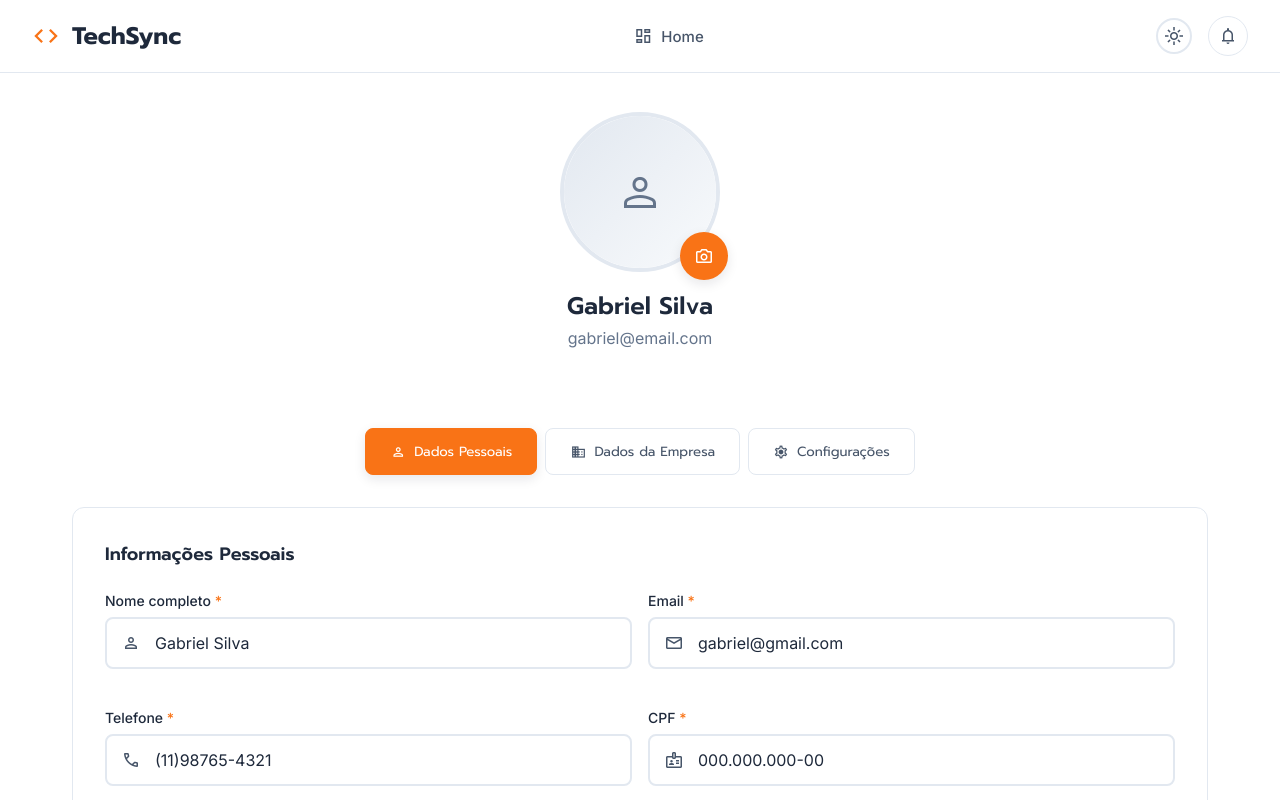
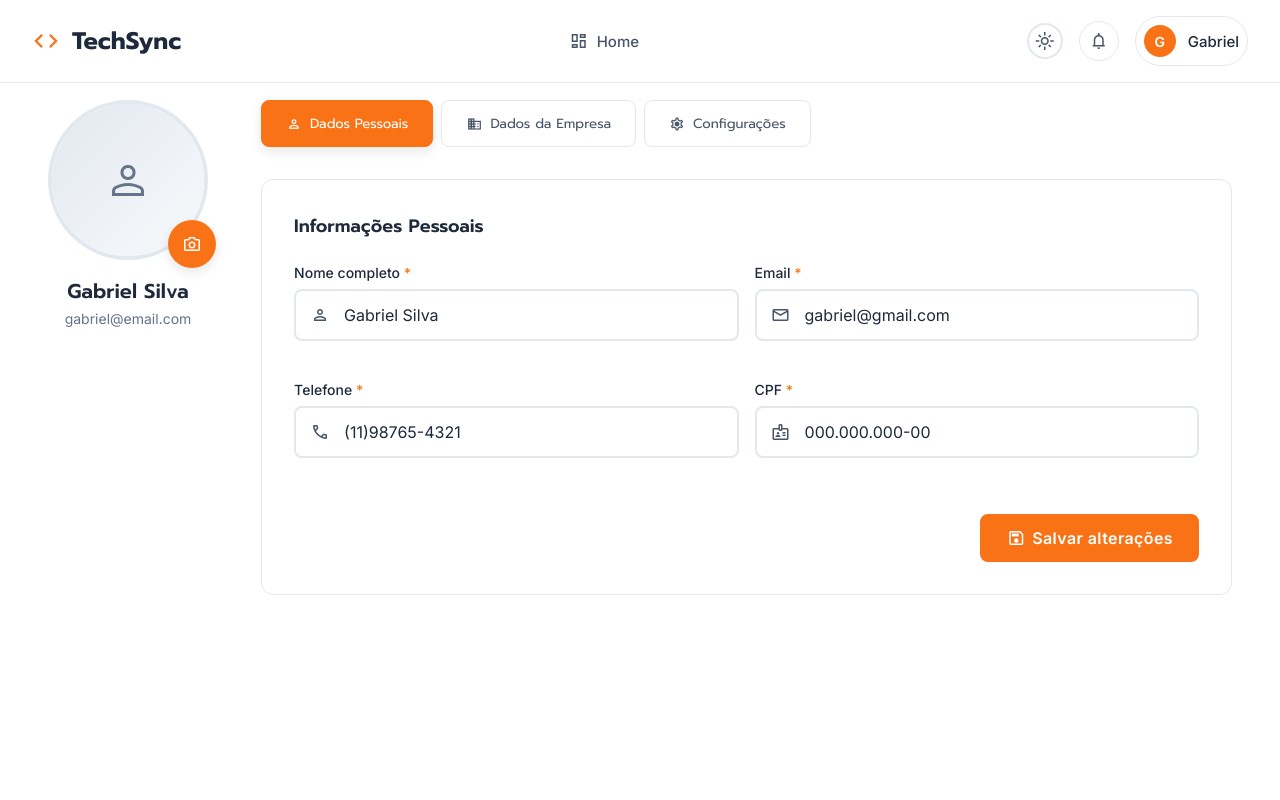
Before and after one commit to nrymmoreira/techsync-app, a React (Vite) app: page /perfil in a window 1280 px wide. Shown: the top 800 px of the page. Built offline with nearby package versions, Linux system fonts and the light colour scheme; sample sign-in values are in the browser's storage.

Commit message:
Correções no Perfil e Navbar

```diff
--- a/package.json
+++ b/package.json
@@ -10,6 +10,7 @@
     "preview": "vite preview"
   },
   "dependencies": {
+    "axios": "^1.10.0",
     "lucide-react": "^0.514.0",
     "react": "^18.3.1",
     "react-dom": "^18.3.1",
--- a/src/App.jsx
+++ b/src/App.jsx
@@ -37,14 +37,6 @@ const AppContent = () => {
             </PrivateRoute>
           }
         />
-        <Route
-          path="/configuracoes"
-          element={
-            <PrivateRoute>
-              <Configuracoes />
-            </PrivateRoute>
-          }
-        />
       </Routes>
     </>
   );
--- a/src/components/Navbar/Navbar.jsx
+++ b/src/components/Navbar/Navbar.jsx
@@ -14,6 +14,9 @@ import {
   NavText,
   UserSection,
   NotificationButton,
+  UserButton,
+  UserAvatar,
+  UserName,
   MobileMenuButton,
   MobileMenu,
   MobileMenuItem,
@@ -44,12 +47,6 @@ const Navbar = () => {
       label: 'Perfil',
       icon: 'person',
       path: '/perfil'
-    },
-    {
-      id: 'settings',
-      label: 'Configurações',
-      icon: 'settings',
-      path: '/configuracoes'
     },
     {
       id: 'logout',
@@ -111,6 +108,15 @@ const Navbar = () => {
               <span className="material-symbols-outlined">notifications</span>
             </NotificationButton>
 
+            <UserButton
+              aria-label="Perfil do usuário - Gabriel"
+             $isDarkMode={isDarkMode}
+              onClick={() => navigate("/perfil")}
+            >
+              <UserAvatar $isDarkMode={isDarkMode}>G</UserAvatar>
+              <UserName $isDarkMode={isDarkMode}>Gabriel</UserName>
+            </UserButton>
+
             <MobileMenuButton
               onClick={toggleMobileMenu}
               aria-label="Menu"
--- a/src/components/Navbar/Navbar.styles.js
+++ b/src/components/Navbar/Navbar.styles.js
@@ -180,6 +180,81 @@ export const NotificationButton = styled.button`
   }
 `;
 
+export const UserButton = styled.button`
+  display: flex;
+  align-items: center;
+  gap: 0.75rem;
+  padding: 0.5rem;
+  border-radius: 50px;
+  background: ${props => {
+    const theme = getTheme(props.$isDarkMode);
+    return theme.colors.surface;
+  }};
+  border: 1px solid ${props => {
+    const theme = getTheme(props.$isDarkMode);
+    return theme.colors.surfaceBorder;
+  }};
+  transition: all 0.3s ease;
+
+  &:hover {
+    background: ${props => {
+      const theme = getTheme(props.$isDarkMode);
+      return theme.colors.surfaceHover;
+    }};
+    border-color: ${props => {
+      const theme = getTheme(props.$isDarkMode);
+      return theme.colors.primary;
+    }};
+    transform: translateY(-1px);
+  }
+
+  @media (max-width: ${breakpoints.mobile}) {
+    gap: 0.5rem;
+    padding: 0.375rem;
+    display: none;
+  }
+`;
+
+export const UserAvatar = styled.div`
+  width: 32px;
+  height: 32px;
+  border-radius: 50%;
+  background: ${props => {
+    const theme = getTheme(props.$isDarkMode);
+    return theme.colors.primary;
+  }};
+  color: ${props => {
+    const theme = getTheme(props.$isDarkMode);
+    return theme.colors.background;
+  }};
+  display: flex;
+  align-items: center;
+  justify-content: center;
+  font-family: ${fonts.secondary};
+  font-weight: 600;
+  font-size: 0.875rem;
+
+  @media (max-width: ${breakpoints.mobile}) {
+    width: 28px;
+    height: 28px;
+    font-size: 0.8125rem;
+  }
+`;
+
+export const UserName = styled.span`
+  font-family: ${fonts.secondary};
+  font-weight: 500;
+  font-size: 0.9375rem;
+  color: ${props => {
+    const theme = getTheme(props.$isDarkMode);
+    return theme.colors.textPrimary;
+  }};
+
+  @media (max-width: ${breakpoints.tablet}) {
+    display: none;
+  }
+  `;
+
 export const MobileMenuButton = styled.button`
   display: none;
   align-items: center;
@@ -242,7 +317,7 @@ export const MobileMenuOverlay = styled.div`
   bottom: 0;
   background: rgba(0, 0, 0, 0.5);
   z-index: 150;
-  backdrop-filter: blur(2px);
+  backdrop-filter: blur(10px);
 `;
 
 export const MobileMenu = styled.div`
--- a/src/components/Perfil/Perfil.jsx
+++ b/src/components/Perfil/Perfil.jsx
@@ -88,6 +88,7 @@ const Perfil = () => {
           </ProfilePictureSection>
         </ProfileHeader>
 
+        <ContentSection>
           <TabNavigation>
             <TabList>
               {tabs.map((tab) => (
@@ -105,8 +106,6 @@ const Perfil = () => {
               ))}
             </TabList>
           </TabNavigation>
-
-        <ContentSection>
           {renderActiveTab()}
         </ContentSection>
       </ProfileContent>
--- a/src/components/Perfil/Perfil.styles.js
+++ b/src/components/Perfil/Perfil.styles.js
@@ -4,7 +4,7 @@ import { fonts, breakpoints } from '../../styles/GlobalStyles';
 
 export const ProfileContainer = styled.main`
   min-height: 100vh;
-  padding-top: 80px;
+  padding: 100px 3rem 3rem;
   background: ${props => {
     const theme = getTheme(props.$isDarkMode);
     return theme.colors.background;
@@ -13,48 +13,72 @@ export const ProfileContainer = styled.main`
     const theme = getTheme(props.$isDarkMode);
     return theme.colors.textPrimary;
   }};
+
+   @media (max-width: ${breakpoints.mobile}) {
+    padding: 80px 1rem 40px;
+  }
+;
 `;
 
 export const ProfileContent = styled.div`
-  max-width: 1200px;
-  margin: 0 auto;
-  padding: 2rem;
+  display: grid;
+  grid-template-columns: 1fr;
+  gap: 4rem;
+  width: 100%;
+  align-items: flex-start;
+  position: relative;
+  padding-left: 18%;
 
   @media (max-width: ${breakpoints.tablet}) {
-    padding: 1.5rem;
+    padding-left: 0;
+    padding-right: 0;
+    justify-items: center;
+    gap: 0;
+
   }
 
-  @media (max-width: ${breakpoints.mobile}) {
-    padding: 1rem;
+
+  @media (max-width: ${breakpoints.tablet}) {
+    padding-left: 0;
+    padding-right: 0;
   }
+
+;
 `;
 
 export const ProfileHeader = styled.div`
+  position: fixed;
+  max-width: 18%;
   display: flex;
-  flex-direction: column;
-  align-items: center;
-  margin-bottom: 3rem;
-  text-align: center;
+  justify-items: flex-start;
+  flex-direction: row;
+  gap: 2rem;
+  margin-bottom: 2rem;
 
-  @media (max-width: ${breakpoints.mobile}) {
-    margin-bottom: 2rem;
+  @media (max-width: ${breakpoints.tablet}) {
+    justify-content: center;
+    position: relative;
+    width: 100%;
+    flex-wrap: wrap;
   }
+;
 `;
 
 export const ProfilePictureSection = styled.div`
   display: flex;
   flex-direction: column;
   align-items: center;
-  margin-bottom: 2rem;
 
-  @media (max-width: ${breakpoints.mobile}) {
-    margin-bottom: 1.5rem;
+  @media (min-width: ${breakpoints.desktop}) {
+    align-items: center;
   }
+;
 `;
 
 export const ProfilePictureContainer = styled.div`
   position: relative;
   margin-bottom: 1rem;
+;
 `;
 
 export const ProfilePicture = styled.div`
@@ -78,6 +102,7 @@ export const ProfilePicture = styled.div`
     width: 10rem;
     height: 10rem;
   }
+;
 `;
 
 export const ProfilePictureGradient = styled.div`
@@ -97,6 +122,7 @@ export const ProfilePictureGradient = styled.div`
     const theme = getTheme(props.$isDarkMode);
     return theme.colors.textTertiary;
   }};
+;
 `;
 
 export const CameraButton = styled.button`
@@ -135,56 +161,67 @@ export const CameraButton = styled.button`
   span {
     font-size: 1.25rem;
   }
+;
 `;
 
 export const ProfileInfo = styled.div`
   text-align: center;
+
+  @media (min-width: ${breakpoints.desktop}) {
+    text-align: center;
+  }
+;
 `;
 
 export const ProfileName = styled.h2`
   font-family: ${fonts.primary};
-  font-size: 1.5rem;
+  font-size: 1.25rem;
   font-weight: 600;
   margin-bottom: 0.25rem;
   color: ${props => {
     const theme = getTheme(props.$isDarkMode);
     return theme.colors.textPrimary;
   }};
-
-  @media (max-width: ${breakpoints.mobile}) {
-    font-size: 1.25rem;
-  }
+;
 `;
 
 export const ProfileEmail = styled.p`
   font-family: ${fonts.secondary};
-  font-size: 1rem;
+  font-size: 0.875rem;
   color: ${props => {
     const theme = getTheme(props.$isDarkMode);
     return theme.colors.textTertiary;
   }};
-
-  @media (max-width: ${breakpoints.mobile}) {
-    font-size: 0.875rem;
-  }
+;
 `;
 
 export const TabNavigation = styled.div`
+  width: 100%;
   display: flex;
-  justify-content: center;
-  margin-bottom: 2rem;
-`;
-
-export const TabList = styled.div`
-  display: flex;
-  flex-wrap: wrap;
-  gap: 0.5rem;
   justify-content: center;
 
   @media (max-width: ${breakpoints.mobile}) {
     width: 100%;
+    display: flex;
     justify-content: center;
   }
+;
+`;
+
+
+export const TabList = styled.div`
+  display: flex;
+  width: 100%;
+  flex-wrap: wrap;
+  gap: 0.5rem;
+  margin-bottom: 2rem;
+
+  @media (max-width: ${breakpoints.mobile}) {
+    flex-direction: column;
+    align-items: center;
+    width: 100%;
+  }
+;
 `;
 
 export const TabButton = styled.button`
@@ -230,17 +267,17 @@ export const TabButton = styled.button`
   }
 
   @media (max-width: ${breakpoints.mobile}) {
-    padding: 0.625rem 1rem;
+    padding: 0.625rem 1.25rem;
     font-size: 0.875rem;
-    flex: 1;
-    min-width: 0;
-
+    width: 100%;
     span {
       font-size: 0.875rem;
     }
   }
+;
 `;
 
 export const ContentSection = styled.div`
-  /* O conteúdo será renderizado pelos componentes filhos */
+  width: 100%;
+;
 `;
```
Also changed, not shown: 1 other file (tests, documents, lock files or other folders). Lines whose indentation alone changed are shown as unchanged.
